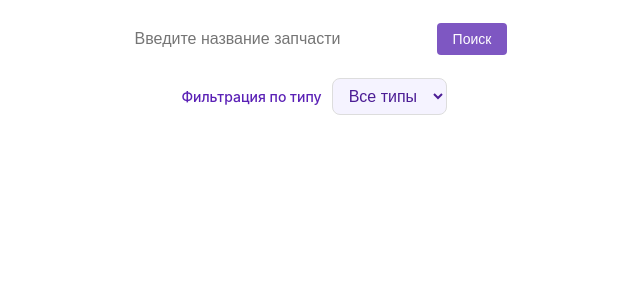
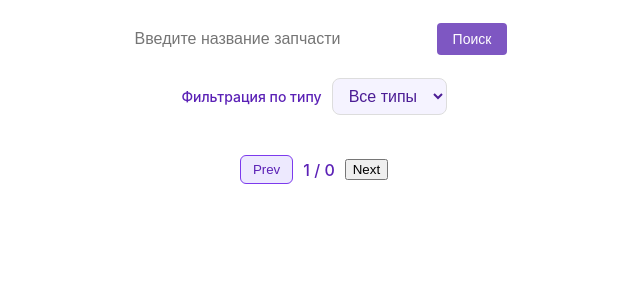
Before and after one commit to EkateRazuyeva/car-part-search, a React (Create React App) app: page / in a window 1280 px wide. Shown: the top 300 px of the page, without its empty margins (326-966 px from the left). Built offline with nearby package versions, Linux system fonts and the light colour scheme; the HTML template or start-up script is replaced by a standard one.

Commit message:
feat: add pagination with styles

```diff
--- a/src/App.tsx
+++ b/src/App.tsx
@@ -6,11 +6,14 @@ import {ManufacturerDetails, Part} from './services/types';
 import {PartsList} from './components/PartsList/PsrtsList';
 import {DetailsModal} from './components/DetailModal/DetailModal';
 import {Filter} from './components/FilterType/FilterType';
+import {Pagination} from './components/Pagination/Pagination';
 
 function App() {
     const [parts, setParts] = useState<Part[]>([]);
     const [details, setDetails] = useState<ManufacturerDetails[]>([]);
     const [types, setTypes] = useState<string[]>([]);
+    const [currentPage, setCurrentPage] = useState(1)
+    const itemsPerPage = 12;
     const [selectedType, setSelectedType] = useState<string>('all');
     const [loading, setLoading] = useState(false);
     const [modal, setModal] = useState<boolean>(false);
@@ -25,7 +28,7 @@ function App() {
             setParts(data.Results || []);
 
             const allTypes: (string | null)[] = data.Results.map(part => part.Type);
-            const filteredTypes: string[] = allTypes.filter((type):type is string => type !== null);
+            const filteredTypes: string[] = allTypes.filter((type): type is string => type !== null);
             const uniqueTypes: string[] = [];
 
             filteredTypes.forEach(type => {
@@ -59,12 +62,21 @@ function App() {
         ? parts
         : parts.filter(p => p.Type === selectedType);
 
+    const lastIndex = currentPage * itemsPerPage;
+    const firstIndex = lastIndex - itemsPerPage;
+    const paginatedParts = filteredParts.slice(firstIndex, lastIndex);
+
     return (
         <div className="App">
             <SearchInput onSearch={handleSearch}/>
-            <Filter types={types} selected={selectedType} onChange={setSelectedType} />
-            {loading ? <p>Загрузка...</p> : <PartsList parts={filteredParts} onModal={handleModal}/>}
+            <Filter types={types} selected={selectedType} onChange={setSelectedType}/>
+            {loading ? <p>Загрузка...</p> : <PartsList parts={paginatedParts} onModal={handleModal}/>}
             {modal && <DetailsModal details={details} onClose={() => setModal(false)}/>}
+            <Pagination
+                currentPage={currentPage}
+                totalItems={filteredParts.length}
+                itemsPerPage={itemsPerPage}
+                onPageChange={setCurrentPage}/>
         </div>
     );
 }
--- /dev/null
+++ b/src/components/Pagination/Pagination.css
@@ -0,0 +1,31 @@
+.pagination {
+    display: flex;
+    justify-content: center;
+    align-items: center;
+    gap: 10px;
+    margin-top: 20px;
+}
+
+.btn {
+    padding: 6px 12px;
+    border-radius: 6px;
+    border: 1px solid #7c3aed;
+    background-color: #ede9fe;
+    color: #5b21b6;
+    cursor: pointer;
+    transition: 0.2s ease;
+
+    :hover:not(:disabled) {
+        background-color: #ddd6fe;
+    }
+
+    :disabled {
+        opacity: 0.5;
+        cursor: not-allowed;
+    }
+}
+
+.page-info {
+    font-weight: 500;
+    color: #5b21b6;
+}
--- /dev/null
+++ b/src/components/Pagination/Pagination.tsx
@@ -0,0 +1,34 @@
+import React from 'react';
+import './Pagination.css';
+
+type Props = {
+    currentPage: number;
+    totalItems: number;
+    itemsPerPage: number;
+    onPageChange: (page: number) => void;
+};
+
+export const Pagination = ({ currentPage, totalItems, itemsPerPage, onPageChange }: Props) => {
+    const totalPages = Math.ceil(totalItems / itemsPerPage);
+
+    return (
+        <div className="pagination">
+            <button
+                className={"btn"}
+                disabled={currentPage === 1}
+                onClick={() => onPageChange(currentPage - 1)}
+            >
+                Prev
+            </button>
+
+            <span className="page-info">{currentPage} / {totalPages}</span>
+
+            <button
+                disabled={currentPage === totalPages}
+                onClick={() => onPageChange(currentPage + 1)}
+            >
+                Next
+            </button>
+        </div>
+    );
+};
```
